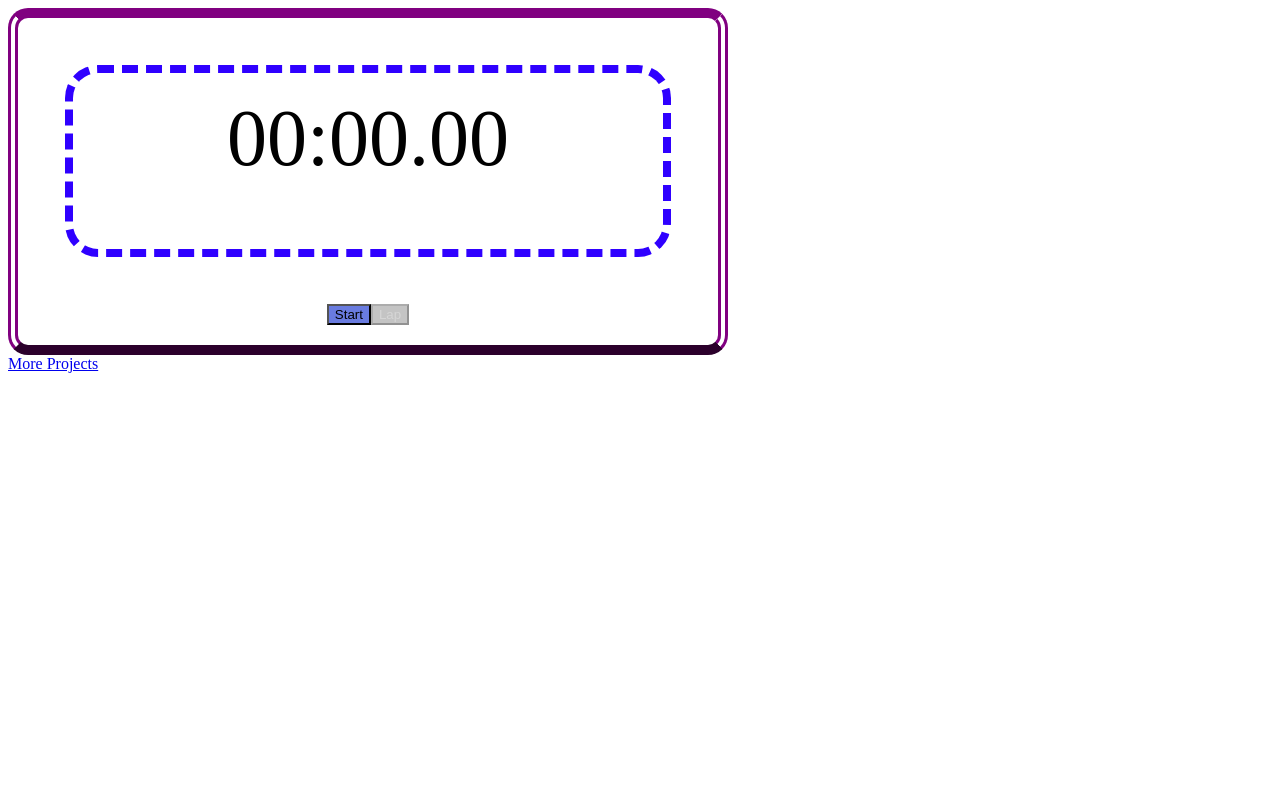
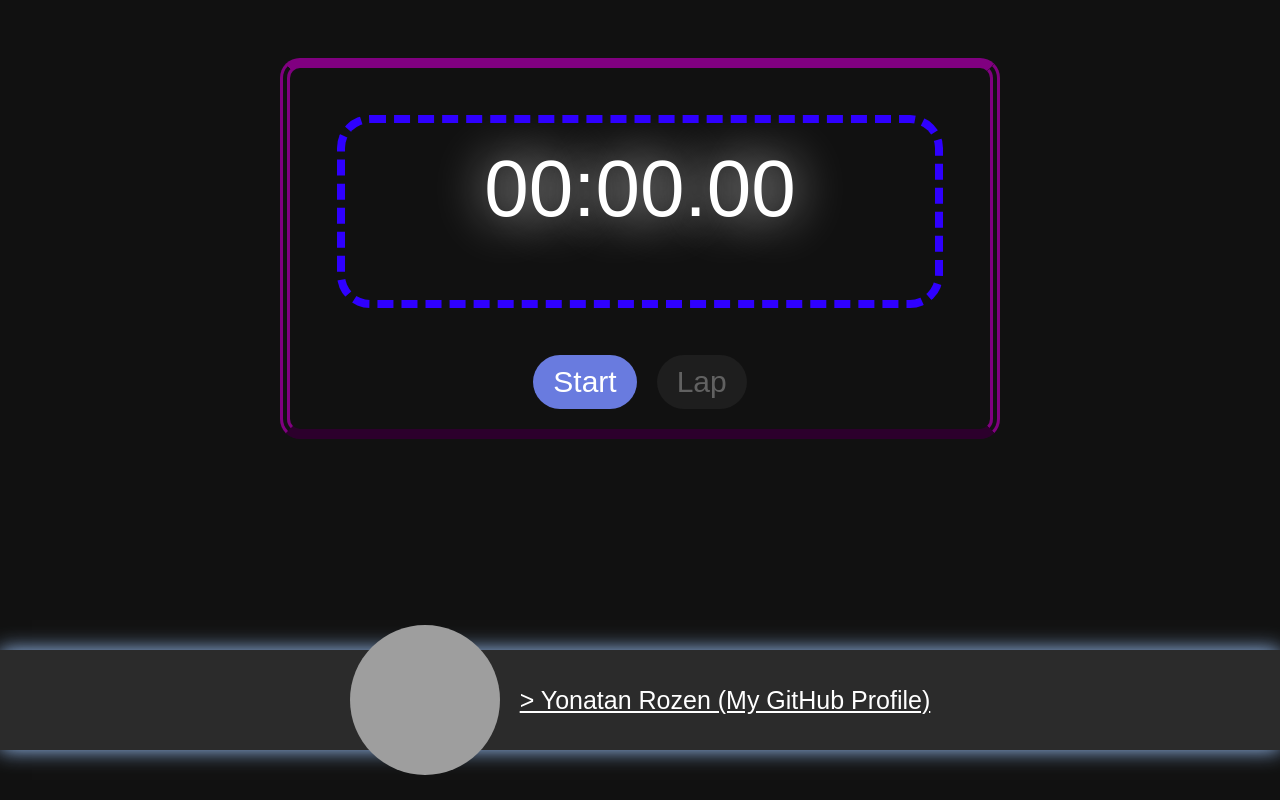
Before and after one commit to Yonatan-Rozen/Stopwatch, a plain HTML site: page index.html in a window 1280 px wide. Drawn offline with Linux system fonts and the light colour scheme; grey boxes are pictures that could not be loaded.

Commit message:
Update index.html

```diff
--- a/index.html
+++ b/index.html
@@ -3,6 +3,8 @@
 <head>
   <title>Stopwatch</title>
   <link rel="stylesheet" href="styles/stopwatch.css">
+  <link rel="stylesheet" href="styles/general.css">
+  <link rel="stylesheet" href="styles/github-link.css">
 </head>
   <body>
     <!---->
@@ -10,7 +12,6 @@
       <div class="stopwatch-border">
         <div class="stopwatch-text js-stopwatch-text">00:00.00</div>
         <div class="lap-stopwatch-text js-lap-stopwatch-text"></div>
-        <div class="js-lap-stopwatch-text"></div>
       </div>
       <div class="stopwatch-buttons">
         <button class="start-continue-button js-start-continue-button">Start</button>
@@ -23,9 +24,12 @@
       </div>
       <div class="lap-grid js-lap-grid"></div>
     </div>
-    <a class="my-github-link" href="https://github.com/Yonatan-Rozen">
-      More Projects
-    </a>
+    <div class="bottom-section">
+      <img class="github-profile-picture" src="images/github-profile-picture.jpg">
+      <a class="my-github-link" href="https://github.com/Yonatan-Rozen">
+        <p class="">> Yonatan Rozen (My GitHub Profile)</p>
+      </a>
+    </div>
     <!---->
     <script src="scripts/stopwatch.js"></script>
   </body>
```
